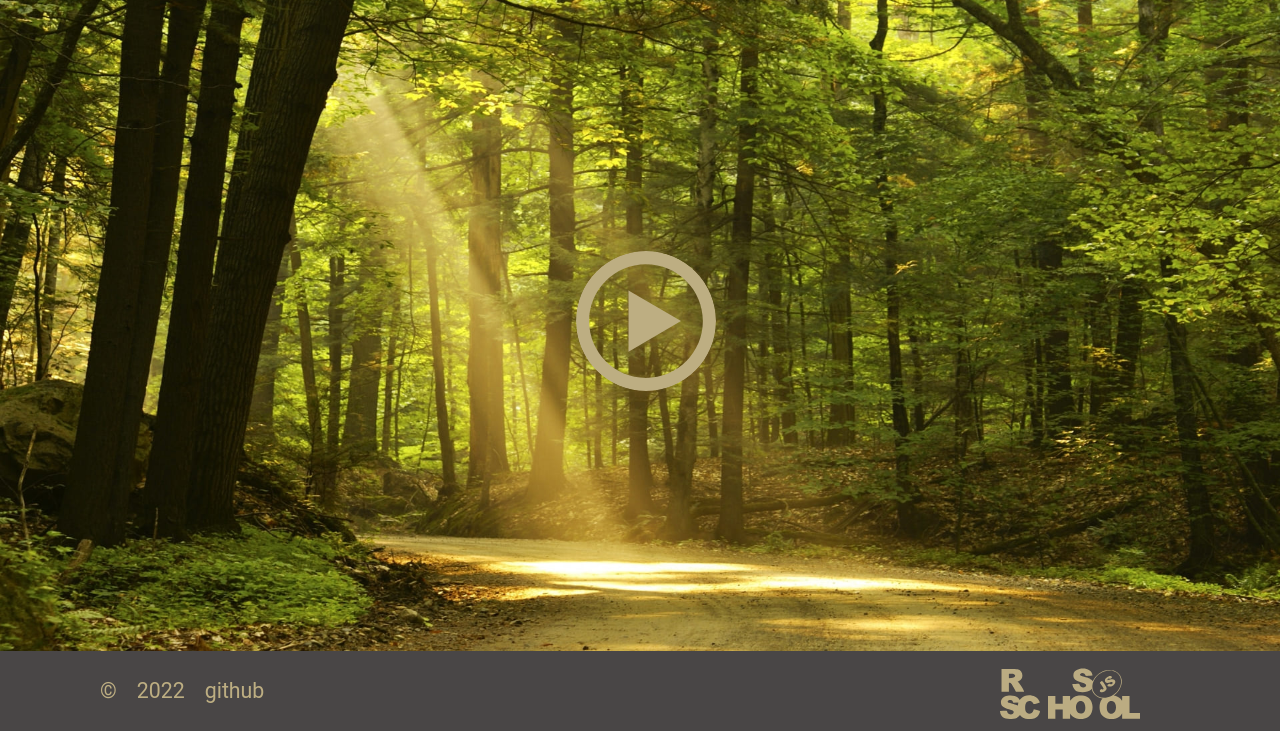
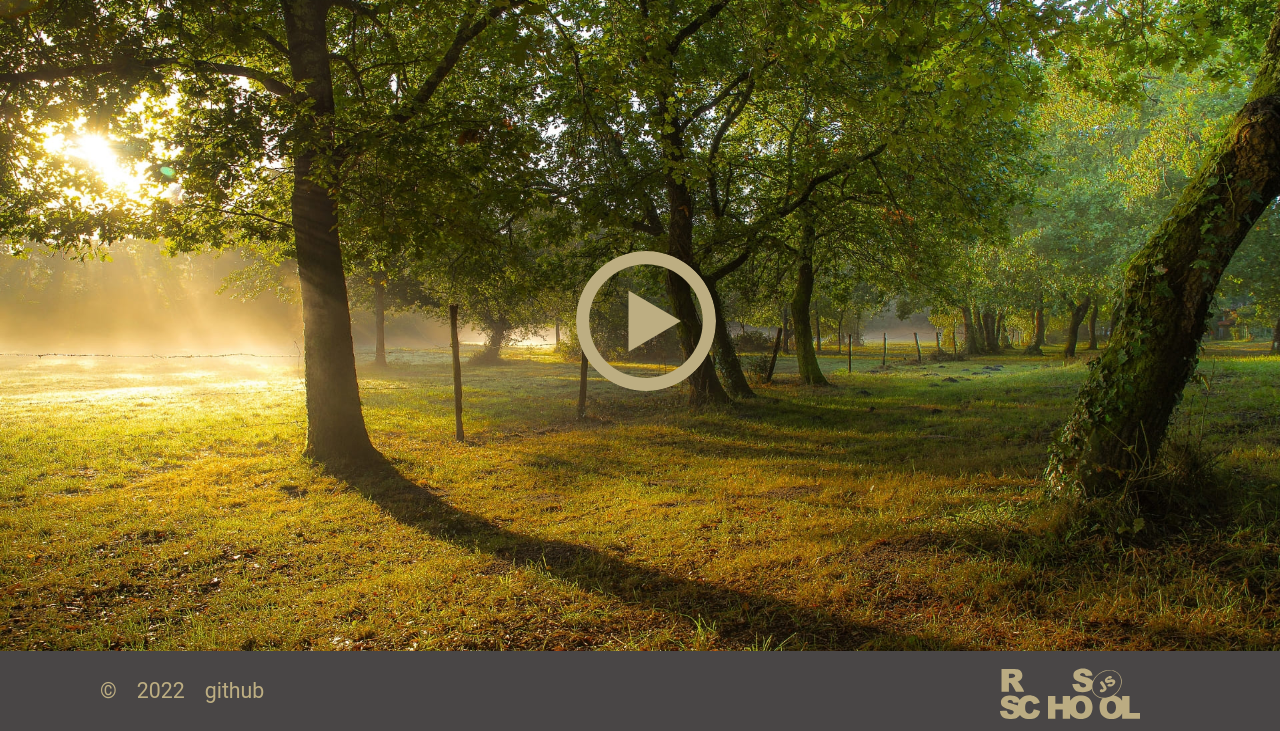
Before and after one commit to IGMiller777/myprojects-js-ts, a plain HTML site: page ecosounds/index.html in a window 1280 px wide. Shown: the part 69-800 px from the top of the page. Drawn offline with Linux system fonts and the light colour scheme.

Commit message:
feat: finish correct

```diff
--- a/ecosounds/index.html
+++ b/ecosounds/index.html
@@ -22,7 +22,7 @@
     </header>
     <main class="main">
         <div class="main-wrap">
-             <img src="./assets/img/forest.jpg" alt="card" class="player-img">
+             <img src="./assets/img/for.jpg" alt="card" class="player-img">
             <button class="button-main"></button>
         </div>
     </main>
```
Also changed, not shown: ecosounds/assets/img/for.jpg (added), ecosounds/assets/img/forest.jpg (deleted), ecosounds/assets/img/slavka.jpg.
